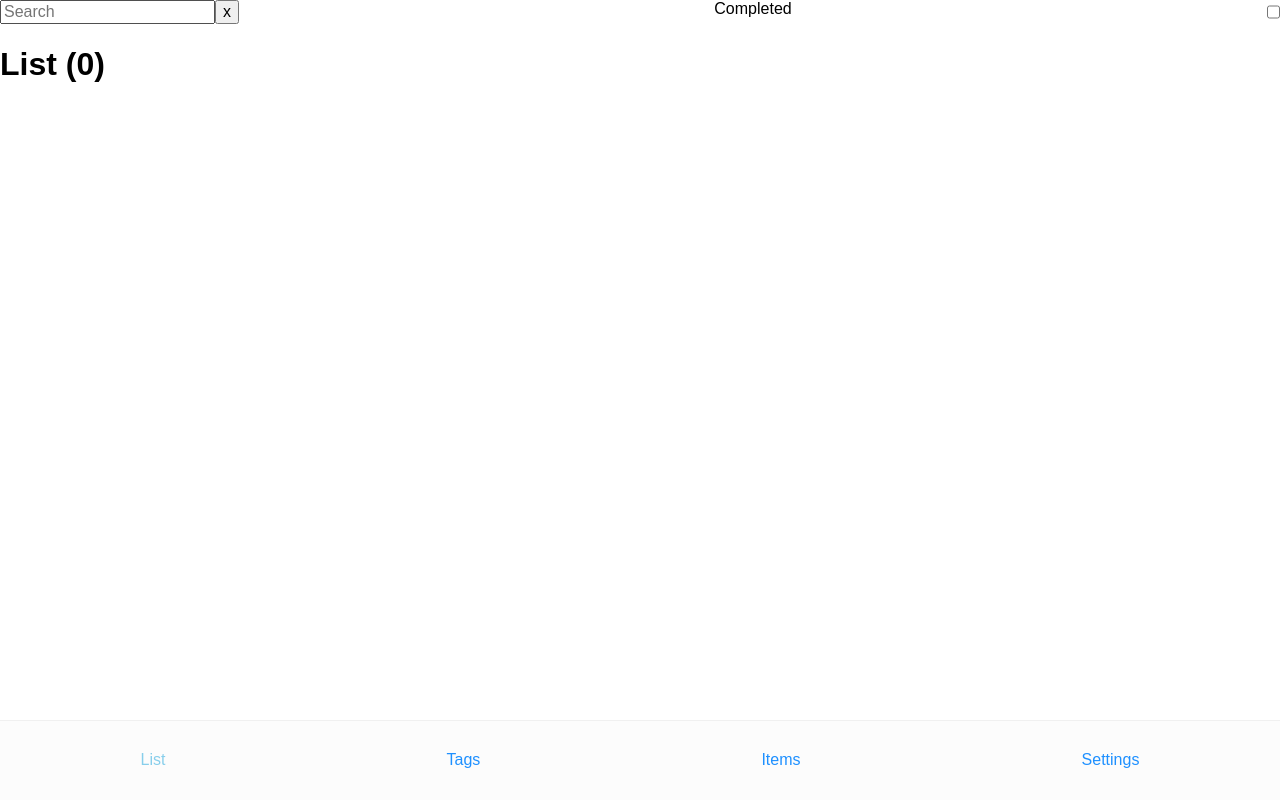
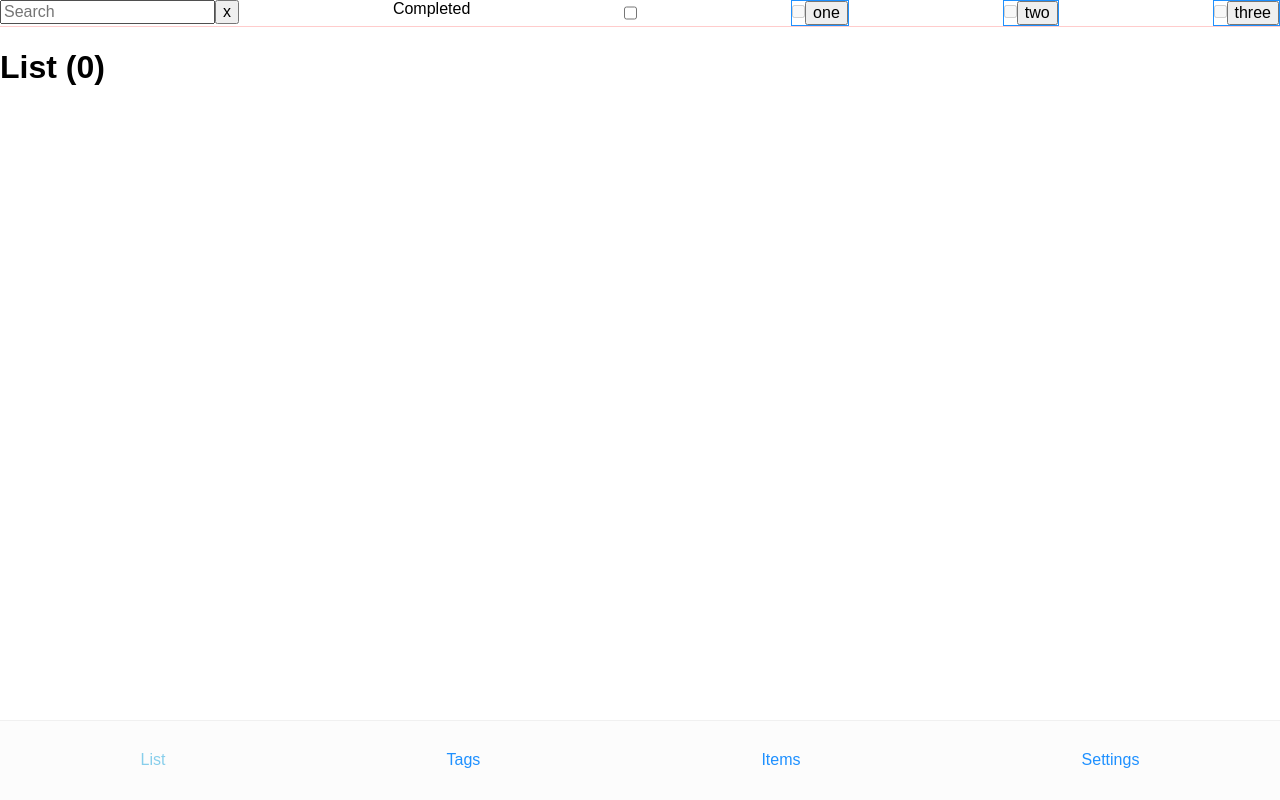
Before and after one commit to GeordieP/shopping-proto, a React (Vite) app: page / in a window 1280 px wide. Built offline with nearby package versions, Linux system fonts and the light colour scheme.

Commit message:
Add basic list filtering by tags (placeholder tags for testing)

```diff
--- a/src/app/components/FilterBar.js
+++ b/src/app/components/FilterBar.js
@@ -1,14 +1,65 @@
 import React, { useState } from 'react';
 import styled from 'styled-components';
+import produce from 'immer';
+
+
+// UTIL
+const arrayContainsArray = (a1, a2) => {
+  // if a1 is empty (we're not verifying a2 contains anything), return true
+  if (a1.length === 0) return true;
+  // if a2 is empty (we've got nothing to search through/compare to), return false
+  if (a2.length === 0) return false;
+
+  // return false if we find any item in a1 that doesn't exist in a2
+  for (let i = 0; i < a1.length; i++) {
+    if (a2.indexOf(a1[i]) === -1) return false;
+  }
+
+  return true;
+}
 
 const FilterBar = styled.div`
   display: flex;
   justify-content: space-between;
+  flex-wrap: wrap;
+  border-bottom: 1px solid #fcc;
 `;
+
+const TagListItem = styled.div`
+  border: 1px solid dodgerblue;
+`;
+
+const Tag = ({ tag, toggleTag }) => {
+  const [toggled, setToggled] = useState(false);
+
+  const toggle = () => {
+    const newState = !toggled;
+    toggleTag(tag, newState);
+    setToggled(newState);
+  }
+
+  return (
+    <TagListItem>
+      <input id='toggled' type='checkbox' checked={toggled} readOnly disabled />
+
+      <button onClick={toggle}>{tag}</button>
+    </TagListItem>
+  );
+}
+
+const TagFilter = ({ tags, toggleTag }) =>
+  tags.map(t => (
+    <Tag
+      tag={t}
+      key={t}
+      toggleTag={toggleTag}
+    />
+  ));
 
 export default ({ updateFilter, removeFilter }) => {
   const [searchValue, setSearchValue] = useState('');
   const [completed, setCompleted] = useState(false);
+  const [selectedTags, setSelectedTags] = useState([]);
 
   const updateSearch = (e) => {
     const { value } = e.currentTarget;
@@ -30,6 +81,22 @@ export default ({ updateFilter, removeFilter }) => {
     setCompleted(newCompleted);
   }
 
+  const toggleTag = (tag, enabled) => {
+    const newTags = produce(selectedTags, draft => {
+      // add if enabled, remove if not
+      if (enabled)
+        draft.push(tag);
+      else
+        draft.splice(draft.indexOf(tag), 1);
+    });
+
+    updateFilter('tags', (item) => arrayContainsArray(newTags, item.tags));
+    setSelectedTags(newTags);
+  }
+
+  // TODO: use tags context to get all tags
+  const allTags = ['one', 'two', 'three']; // TEMP
+
   return (
     <FilterBar>
       <div>
@@ -43,7 +110,12 @@ export default ({ updateFilter, removeFilter }) => {
       </div>
 
       <label htmlFor='check'>Completed</label>
-      <input id='check' type='checkbox' value={completed} onChange={updateCompleted} />
+      <input id='check' type='checkbox' checked={completed} onChange={updateCompleted} />
+
+      <TagFilter
+        tags={allTags}
+        toggleTag={toggleTag}
+      />
     </FilterBar>
   );
 }
--- a/src/app/state/storage_data.js
+++ b/src/app/state/storage_data.js
@@ -1,25 +1,26 @@
 let count = 0;
 
-const newItem = (name, price) => ({
+const newItem = (name, price, tags = []) => ({
   id: count++, // temp id, just to serve as a unique key
   name,
   price,
-  completed: false
+  tags,
+  completed: false,
 });
 
 export default({
   list: [],
   items: [
-    newItem('Corn', '0.00'),
-    newItem('Rice', '0.00'),
-    newItem('Sausages', '0.00'),
-    newItem('Broccoli', '0.00'),
-    newItem('Bread', '0.00'),
-    newItem('Pasta', '0.00'),
-    newItem('Chicken Breast', '0.00'),
-    newItem('Bagels', '0.00'),
-    newItem('Cheese', '0.00'),
-    newItem('Hot Dogs', '0.00'),
-    newItem('Carrots', '0.00'),
+    newItem('Corn', '0.00', ['one', 'two', 'three']),
+    newItem('Rice', '0.00', ['one']),
+    newItem('Sausages', '0.00', []),
+    newItem('Broccoli', '0.00', ['one']),
+    newItem('Bread', '0.00', ['one', 'two']),
+    newItem('Pasta', '0.00', ['one']),
+    newItem('Chicken Breast', '0.00', []),
+    newItem('Bagels', '0.00', []),
+    newItem('Cheese', '0.00', ['one', 'two']),
+    newItem('Hot Dogs', '0.00', ['three']),
+    newItem('Carrots', '0.00', ['three', 'two']),
   ],
 });
--- a/src/app/views/ItemsListView.js
+++ b/src/app/views/ItemsListView.js
@@ -12,11 +12,12 @@ import useFilterState, { applyFilters } from '../hooks/useFilterState';
 // components
 import FilterBar from '../components/FilterBar';
 
-const Item = ({ name, price, onRemove, onListify }) => (
+const Item = ({ name, price, tags, onRemove, onListify }) => (
   <div>
     <Btn onClick={onRemove}>-</Btn>
     <Btn onClick={onListify}>+</Btn>
     ${price} {name}
+    ({ tags.map(t => <span key={t}>{t}, </span>)})
   </div>
 );
 
```
